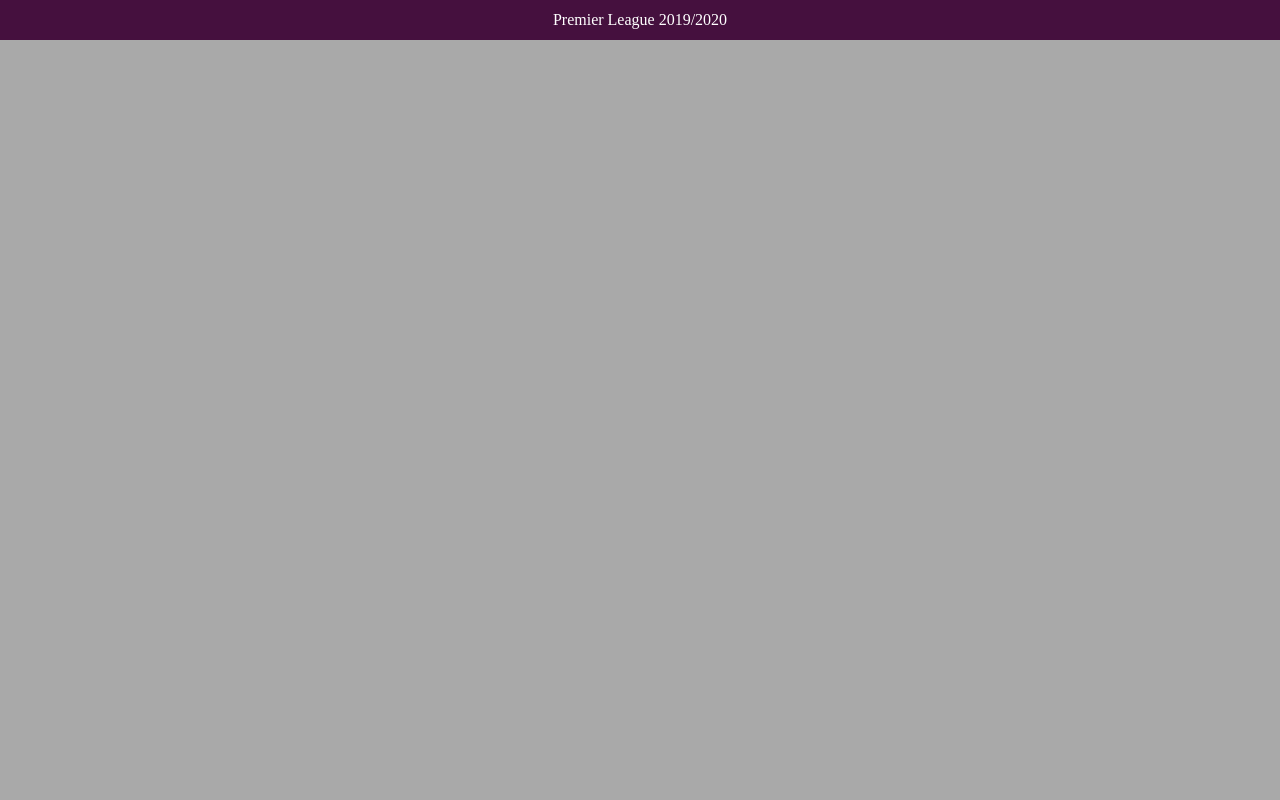
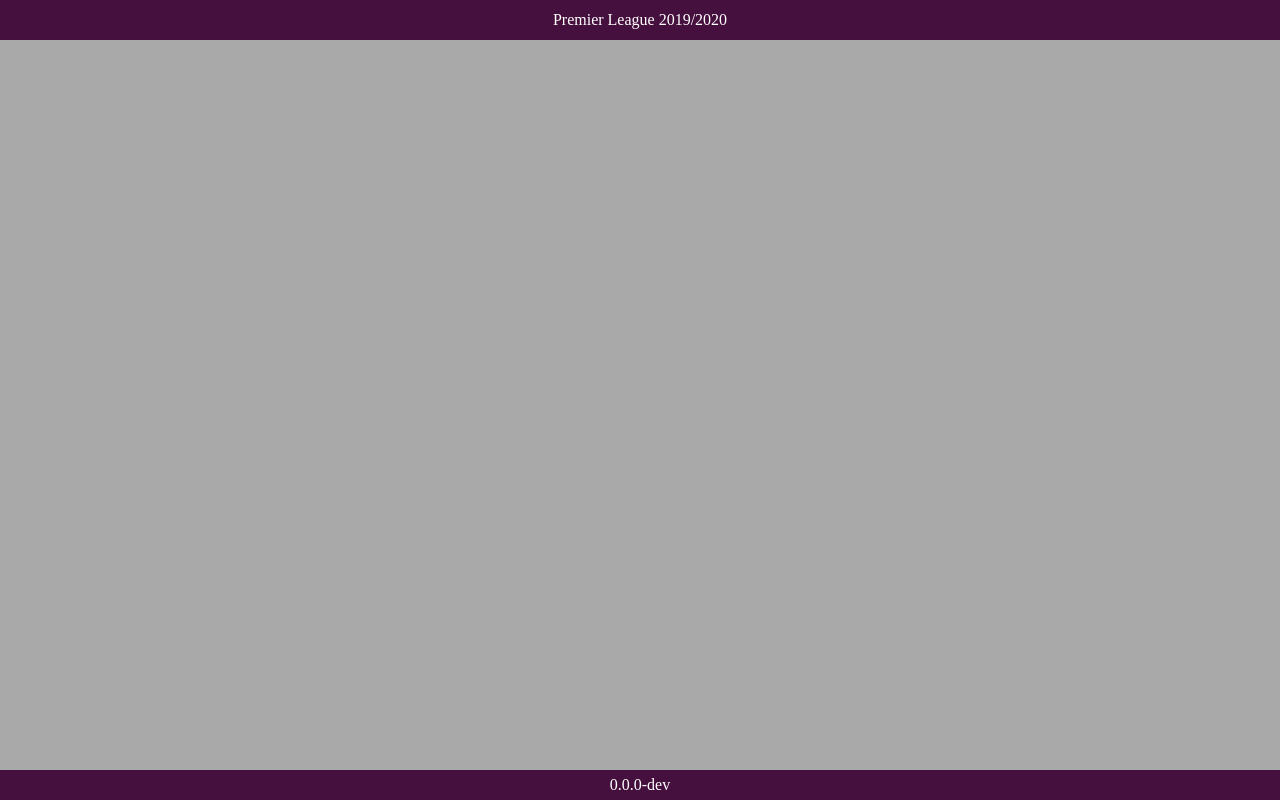
Before and after one commit to ThiagolCarvalho/premier-league-calendar, an Angular app: page / in a window 1280 px wide. Built offline with nearby package versions, Linux system fonts and the light colour scheme.

Commit message:
Added footer component

```diff
--- a/src/app/app.component.html
+++ b/src/app/app.component.html
@@ -1,4 +1,5 @@
 <app-header></app-header>
-<div>
+<div style="min-height: calc(100vh - 70px) !important;">
   <router-outlet></router-outlet>
 </div>
+<app-footer></app-footer>
--- a/src/app/app.module.ts
+++ b/src/app/app.module.ts
@@ -5,11 +5,13 @@ import { AppRoutingModule } from './app-routing.module';
 import { AppComponent } from './app.component';
 import {HeaderComponent} from './shared/components/header/header.component';
 import {HttpClientModule} from '@angular/common/http';
+import {FooterComponent} from "./shared/components/footer/footer.component";
 
 @NgModule({
   declarations: [
     AppComponent,
-    HeaderComponent
+    HeaderComponent,
+    FooterComponent
   ],
   imports: [
     BrowserModule,
--- /dev/null
+++ b/src/app/shared/components/footer/footer.component.css
@@ -0,0 +1,7 @@
+.footer {
+  background-color: #45103E;
+  margin: 0;
+  padding: 0;
+  width: 100%;
+  line-height: 30px;
+}
--- /dev/null
+++ b/src/app/shared/components/footer/footer.component.html
@@ -0,0 +1,5 @@
+<footer class="footer text-white text-center">
+  <div>
+    <span>{{appVersion}}</span>
+  </div>
+</footer>
--- /dev/null
+++ b/src/app/shared/components/footer/footer.component.ts
@@ -0,0 +1,20 @@
+import {Component, OnInit} from '@angular/core';
+import {environment} from "../../../../environments/environment";
+
+@Component({
+  selector: 'app-footer',
+  templateUrl: './footer.component.html',
+  styleUrls: ['./footer.component.css']
+})
+export class FooterComponent implements OnInit {
+
+  public appVersion: string;
+
+  constructor() {
+    this.appVersion = environment.appVersion
+  }
+
+  ngOnInit(): void {
+  }
+
+}
```
